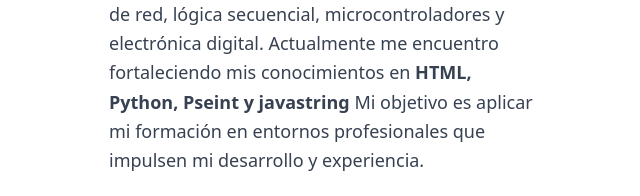
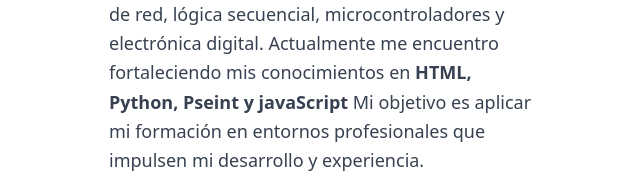
Before and after one commit to lpanta3693-lab/mi_portafolio, a plain HTML site: page index.html in a window 1280 px wide. Shown: the part 541-737 px from the top of the page, 547-1187 px from the left. Drawn offline with nearby package versions, Linux system fonts and the light colour scheme; some packages are replaced by stand-ins of ours; a script that the page names is missing.

Commit message:
Actualización del portafolio

```diff
--- a/index.html
+++ b/index.html
@@ -71,7 +71,7 @@
 
         He desarrollado proyectos en <strong>Cisco Packet Tracer, Arduino y Tinkercad</strong>, integrando conceptos
         como topologías de red, lógica secuencial, microcontroladores y electrónica digital. Actualmente me encuentro
-        fortaleciendo mis conocimientos en <strong>HTML, Python, Pseint y javastring </strong>
+        fortaleciendo mis conocimientos en <strong>HTML, Python, Pseint y javaScript </strong>
 
         Mi objetivo es aplicar mi formación en entornos profesionales que impulsen mi desarrollo y experiencia.
                 </p>
```
